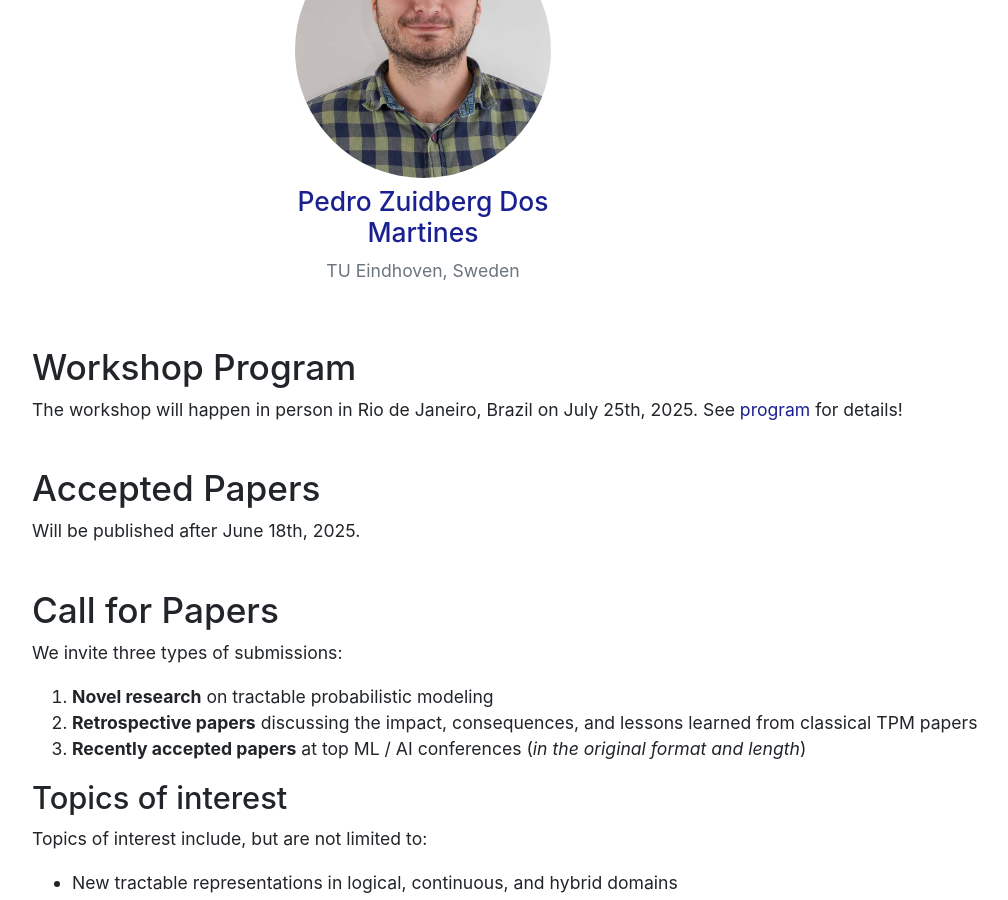
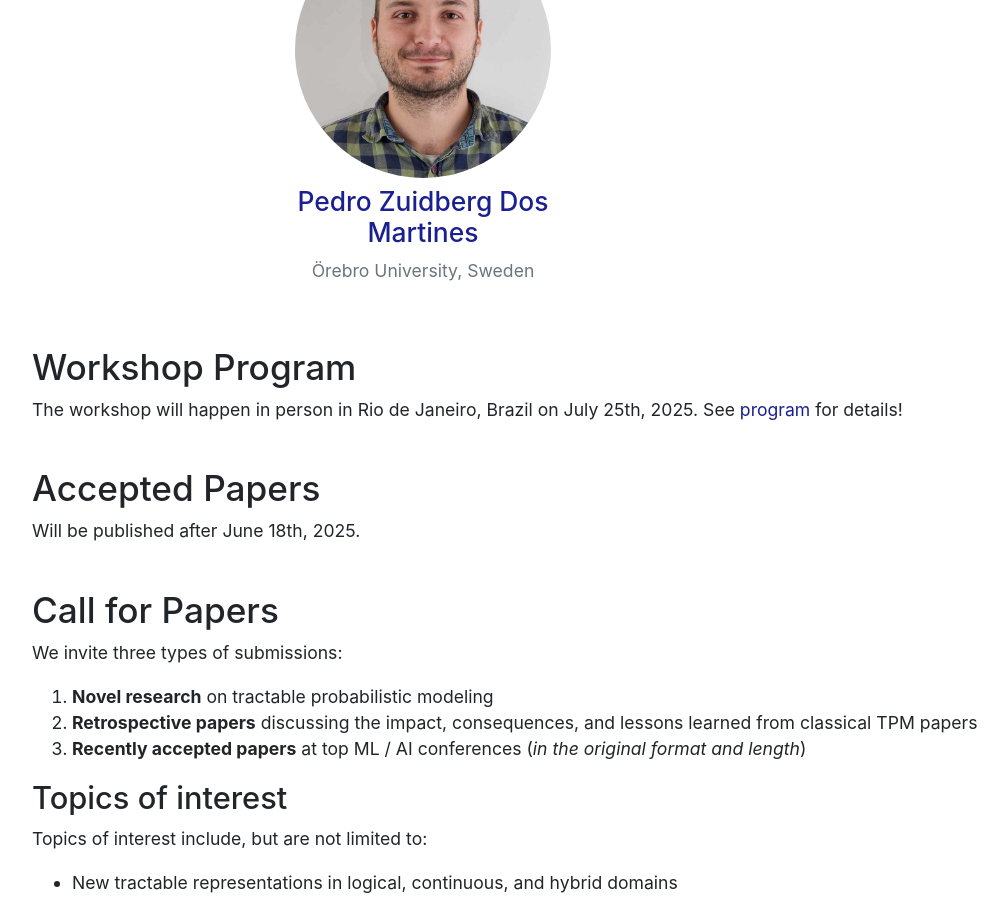
Before and after one commit to tractable-probabilistic-modeling/tpm2025, a Jekyll site: the page built from index.md, in a window 1280 px wide and 900 px high, scrolled down 1714 px. Shown: the whole window, without its empty margins (53-1061 px from the left). Built offline with Jekyll 4.4.1, drawn with Linux system fonts in a browser that asks for light colours.

Commit message:
Corrected speaker information and picture

```diff
--- a/_data/speakers.yml
+++ b/_data/speakers.yml
@@ -18,6 +18,6 @@
 
 - name: Pedro Zuidberg Dos Martines
   url: https://pedrozudo.github.io/
-  affiliation: TU Eindhoven, Sweden
-  img: pedro_zuidberg_dos_martires.jpg
+  affiliation: Örebro University, Sweden
+  img: pedro_zuidberg_dos_martires_crop.jpg
   abstract: Structured and Unstructured Sparsity in Probabilistic Neurosymbolic AI
```
Also changed, not shown: assets/speakers/pedro_zuidberg_dos_martires_crop.jpg (added).
